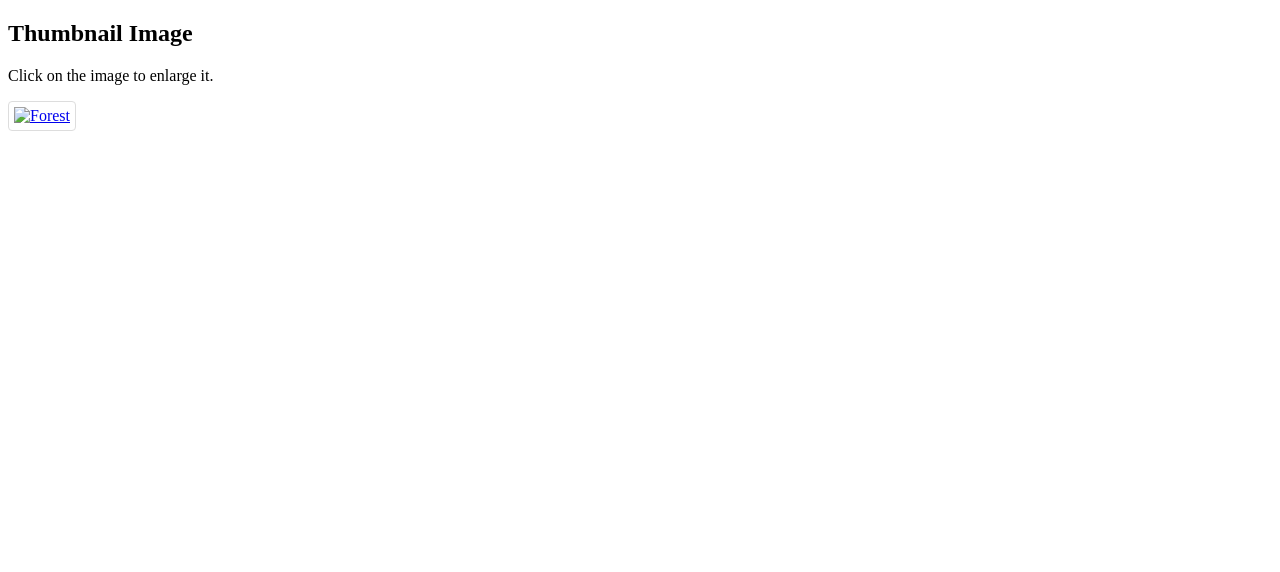
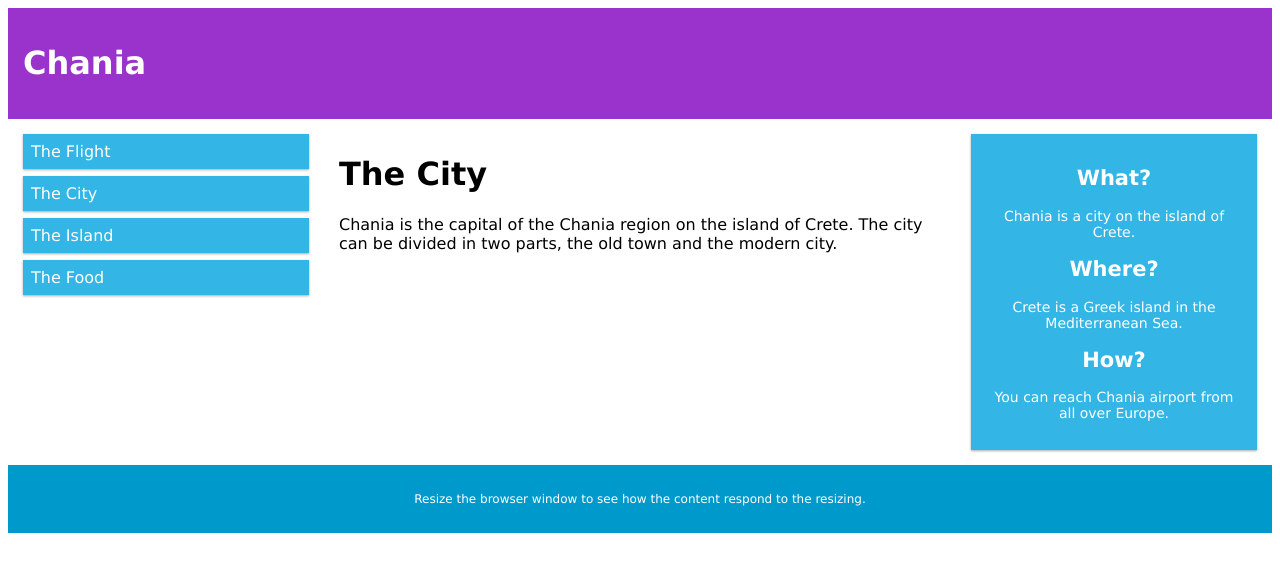
Before and after one commit to Lorenzon99/AlbumFotografico, a plain HTML site: page index.html in a window 1280 px wide. Drawn offline with Linux system fonts and the light colour scheme.

Commit message:
Ho fatto un restyling della pagina

```diff
--- a/index.html
+++ b/index.html
@@ -1,28 +1,126 @@
 <!DOCTYPE html>
 <html>
 <head>
-<meta name="viewport" content="width=device-width, initial-scale=1">
+<meta name="viewport" content="width=device-width, initial-scale=1.0">
 <style>
-img {
-  border: 1px solid #ddd;
-  border-radius: 4px;
-  padding: 5px;
-  width: 150px;
+* {
+  box-sizing: border-box;
 }
 
-img:hover {
-  box-shadow: 0 0 2px 1px rgba(0, 140, 186, 0.5);
+.row::after {
+  content: "";
+  clear: both;
+  display: block;
+}
+
+[class*="col-"] {
+  float: left;
+  padding: 15px;
+}
+
+html {
+  font-family: "Lucida Sans", sans-serif;
+}
+
+.header {
+  background-color: #9933cc;
+  color: #ffffff;
+  padding: 15px;
+}
+
+.menu ul {
+  list-style-type: none;
+  margin: 0;
+  padding: 0;
+}
+
+.menu li {
+  padding: 8px;
+  margin-bottom: 7px;
+  background-color: #33b5e5;
+  color: #ffffff;
+  box-shadow: 0 1px 3px rgba(0,0,0,0.12), 0 1px 2px rgba(0,0,0,0.24);
+}
+
+.menu li:hover {
+  background-color: #0099cc;
+}
+
+.aside {
+  background-color: #33b5e5;
+  padding: 15px;
+  color: #ffffff;
+  text-align: center;
+  font-size: 14px;
+  box-shadow: 0 1px 3px rgba(0,0,0,0.12), 0 1px 2px rgba(0,0,0,0.24);
+}
+
+.footer {
+  background-color: #0099cc;
+  color: #ffffff;
+  text-align: center;
+  font-size: 12px;
+  padding: 15px;
+}
+
+/* For desktop: */
+.col-1 {width: 8.33%;}
+.col-2 {width: 16.66%;}
+.col-3 {width: 25%;}
+.col-4 {width: 33.33%;}
+.col-5 {width: 41.66%;}
+.col-6 {width: 50%;}
+.col-7 {width: 58.33%;}
+.col-8 {width: 66.66%;}
+.col-9 {width: 75%;}
+.col-10 {width: 83.33%;}
+.col-11 {width: 91.66%;}
+.col-12 {width: 100%;}
+
+@media only screen and (max-width: 768px) {
+  /* For mobile phones: */
+  [class*="col-"] {
+    width: 100%;
+  }
 }
 </style>
 </head>
 <body>
 
-<h2>Thumbnail Image</h2>
-<p>Click on the image to enlarge it.</p>
+<div class="header">
+  <h1>Chania</h1>
+</div>
 
-<a target="_blank" href="img_forest.jpg">
-  <img src="img_forest.jpg" alt="Forest" style="width:150px">
-</a>
+<div class="row">
+  <div class="col-3 menu">
+    <ul>
+    <li>The Flight</li>
+    <li>The City</li>
+    <li>The Island</li>
+    <li>The Food</li>
+    </ul>
+  </div>
+
+  <div class="col-6">
+    <h1>The City</h1>
+    <p>Chania is the capital of the Chania region on the island of Crete. The city can be divided in two parts, the old town and the modern city.</p>
+  </div>
+
+  <div class="col-3 right">
+    <div class="aside">
+      <h2>What?</h2>
+      <p>Chania is a city on the island of Crete.</p>
+      <h2>Where?</h2>
+      <p>Crete is a Greek island in the Mediterranean Sea.</p>
+      <h2>How?</h2>
+      <p>You can reach Chania airport from all over Europe.</p>
+    </div>
+  </div>
+</div>
+
+<div class="footer">
+  <p>Resize the browser window to see how the content respond to the resizing.</p>
+</div>
 
 </body>
 </html>
```
